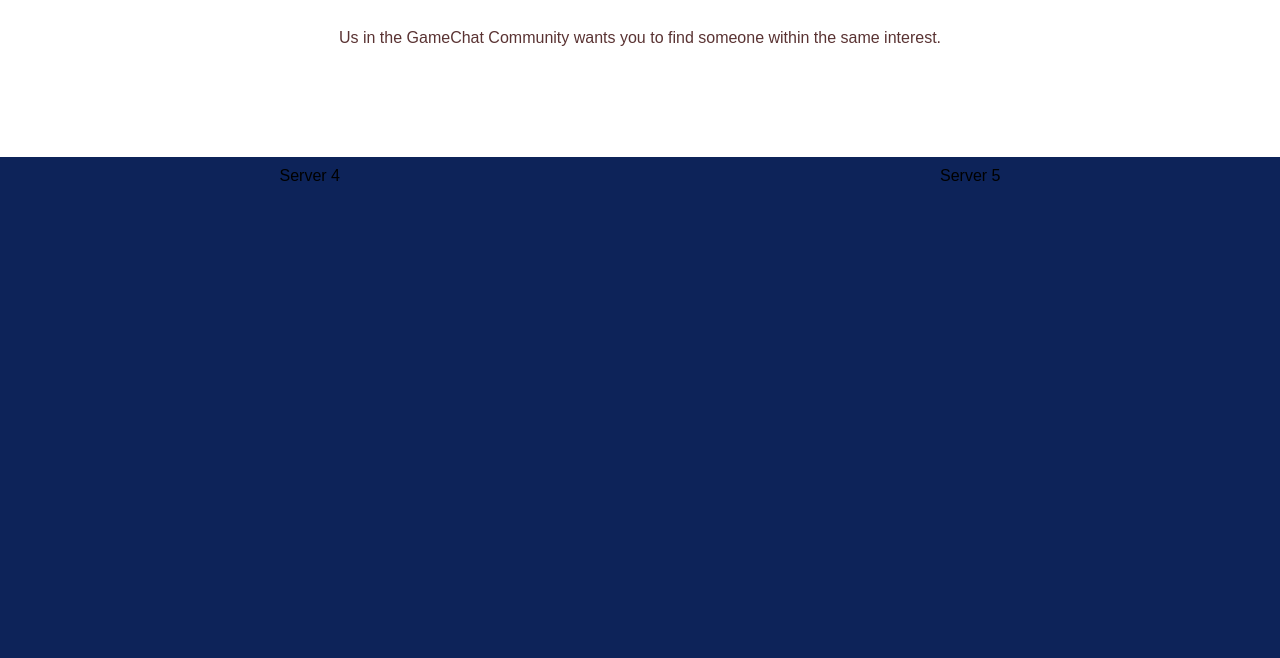
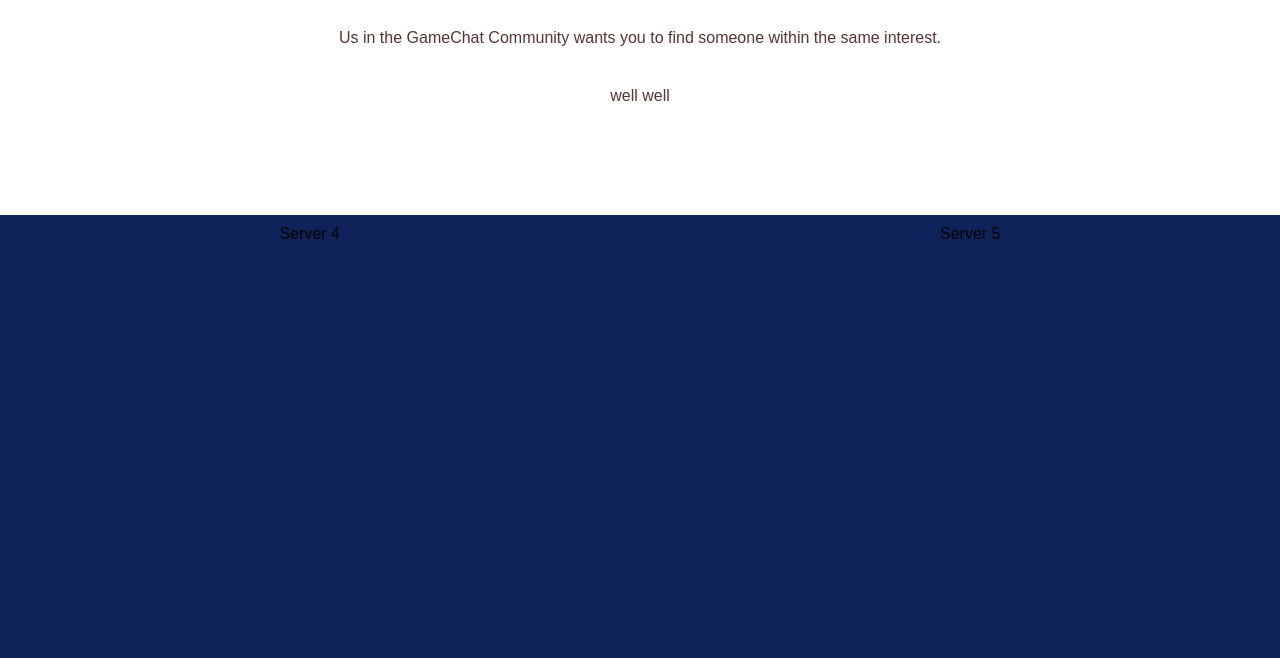
Before and after one commit to mnakinmarvin-glitch/mnakinmarvin-glitch, a plain HTML site: page index.html in a window 1280 px wide. Shown: the part 142-800 px from the top of the page. Drawn offline with Linux system fonts and the light colour scheme; a script that the page names is missing.

Commit message:
nytt paragraf

```diff
--- a/index.html
+++ b/index.html
@@ -24,6 +24,7 @@
       Us in the GameChat Community wants you to find someone within the same
       interest.
     </p>
+    <p>well well</p>
 
     <div class="Midcontainer">
       <div class="top item">Server 4</div>
```
